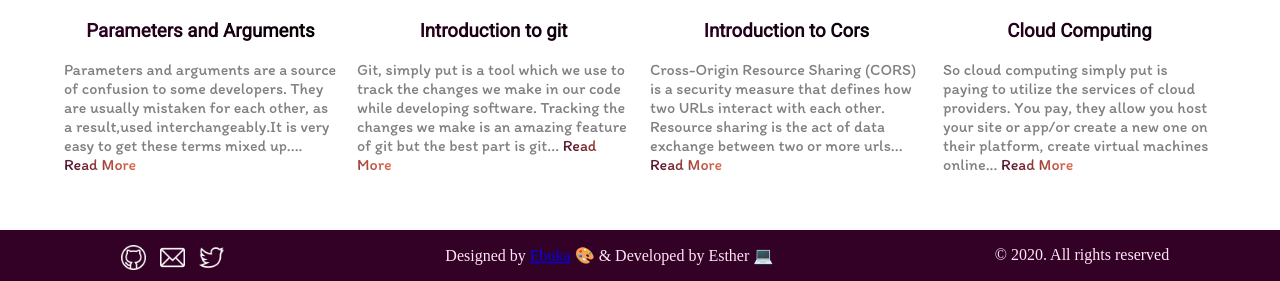
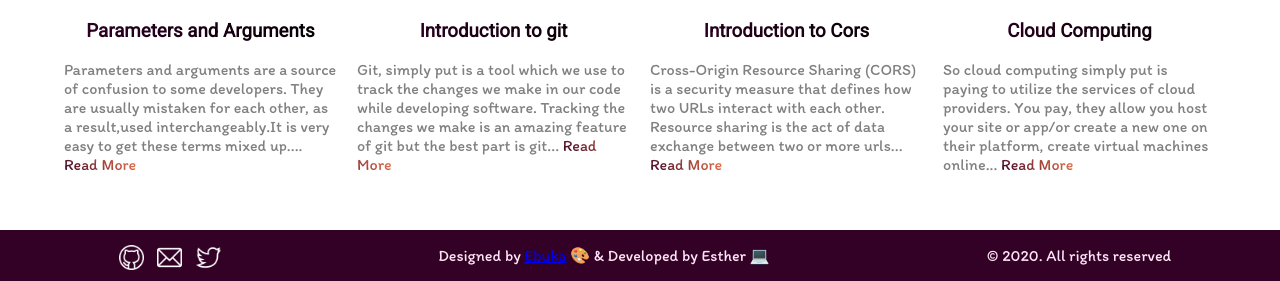
Before and after one commit to Queen-esther01/new_portfolio, a plain HTML site: page index.html in a window 1280 px wide. Shown: the part 2184-2465 px from the top of the page. Drawn offline with Linux system fonts and the light colour scheme; a web font is replaced by a local one.

Commit message:
add font to footer

```diff
--- a/index.html
+++ b/index.html
@@ -234,6 +234,7 @@
             color: #ffe6f6;
             text-align: center;
             padding: 20px 0 10px 0;
+            font-family: 'Itim', cursive;
         }
         footer img{
             width: 25px;
```
